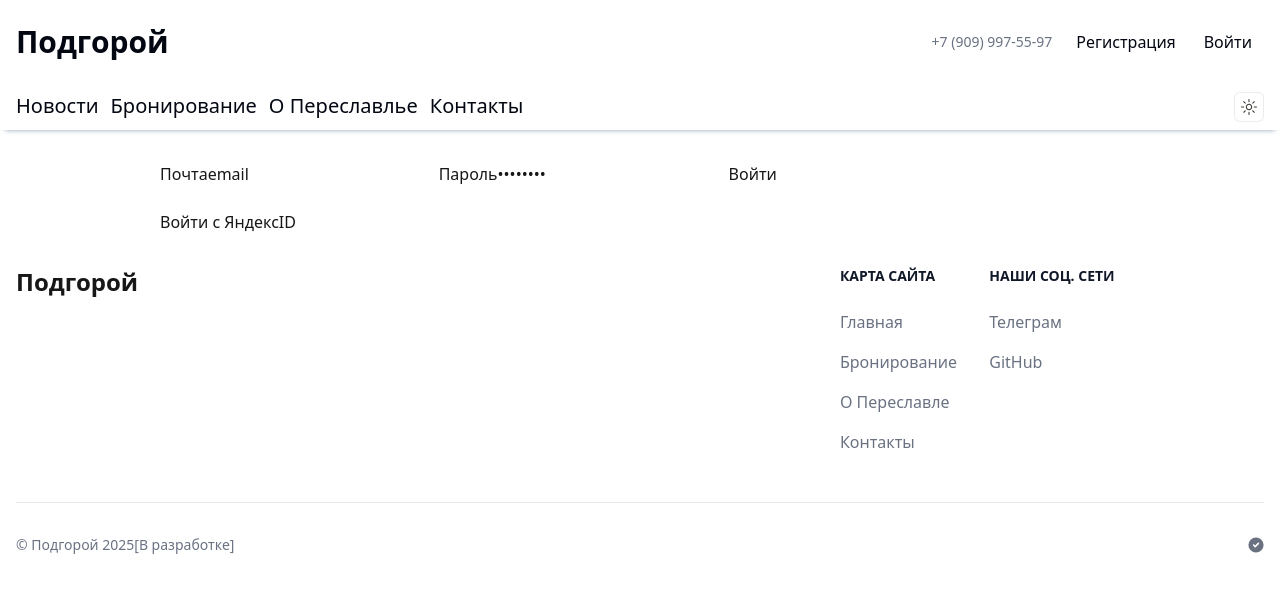
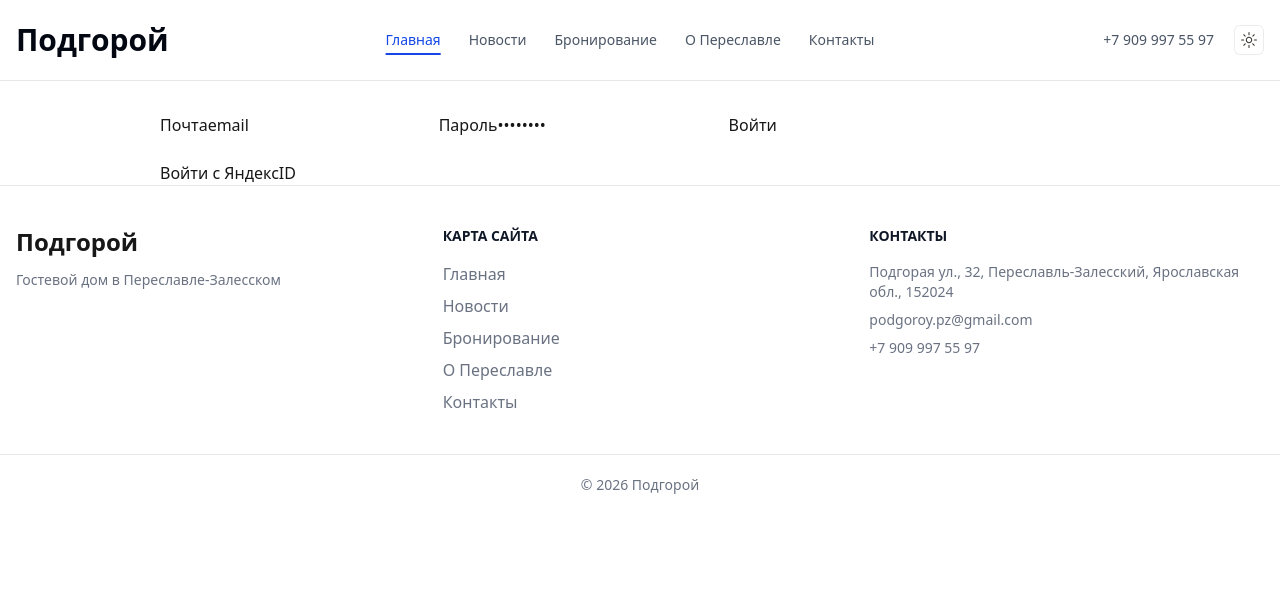
Before and after one commit to MatteyGG/podgoroy_remaster, a Next.js app: page /login in a window 1280 px wide. Shown: the top 592 px of the page. Built offline with nearby package versions, Linux system fonts and the light colour scheme.

Commit message:
feat: add seamless section navigation

```diff
--- a/src/app/components/footer.tsx
+++ b/src/app/components/footer.tsx
@@ -1,77 +1,36 @@
+"use client";
+
 import Link from "next/link";
+import { HOME_SECTIONS, SITE_CONTACTS } from "@/content/site";
+import { navigateToSection } from "@/utils/scrollUtils";
 
 export default function Footer() {
   return (
-    // <footer classNameName="bg-white mx-2 rounded-lg shadow md:fixed md:w-full bottom-0 ">
-    //   <div classNameName="mx-auto max-w-screen-xl p-4 md:flex md:items-center md:justify-between">
-    //     <span classNameName="text-sm text-gray-500 sm:text-center dark:text-gray-400">
-    //       © Подгорой 2024[В разработке]
-    //     </span>
-    //     <ul classNameName="flex flex-wrap items-center mt-3 text-sm font-medium text-gray-500 dark:text-gray-400 sm:mt-0">
-    //       <li>
-    //         <a href="/" classNameName="hover:underline me-4 md:me-6">
-    //           Домой
-    //         </a>
-    //       </li>
-    //       <li>
-    //         <a href="/contacts" classNameName="hover:underline">
-    //           Контакты
-    //         </a>
-    //       </li>
-    //     </ul>
-    //   </div>
-    // </footer>
-    <footer className="bg-white dark:bg-gray-900">
-      <div className="mx-auto w-full max-w-screen-xl p-4 py-6 lg:py-8">
-        <div className="md:flex md:justify-between">
-          <div className="mb-6 md:mb-0">
-            <Link href="/" className="flex items-center">
-              <span className="self-center text-2xl font-semibold whitespace-nowrap dark:text-white">Подгорой</span>
-            </Link>
-          </div>
-          <div className="grid grid-cols-2 gap-8 sm:gap-6 sm:grid-cols-3">
-            <div>
-              <h2 className="mb-6 text-sm font-semibold text-gray-900 uppercase dark:text-white">Карта сайта</h2>
-              <ul className="text-gray-500 dark:text-gray-400 font-medium">
-                <li className="mb-4">
-                  <Link href="/" className="hover:underline">Главная</Link>
-                </li>
-                <li className="mb-4">
-                  <Link href="/booking" className="hover:underline">Бронирование</Link>
-                </li>
-                <li className="mb-4">
-                  <Link href="/pereslavl" className="hover:underline">О Переславле</Link>
-                </li>
-                <li className="mb-4">
-                  <Link href="/contacts" className="hover:underline">Контакты</Link>
-                </li>
-              </ul>
-            </div>
-            <div>
-              <h2 className="mb-6 text-sm font-semibold text-gray-900 uppercase dark:text-white">Наши соц. сети</h2>
-              <ul className="text-gray-500 dark:text-gray-400 font-medium">
-                <li className="mb-4">
-                  <a href="https://github.com/themesberg/flowbite" className="hover:underline ">Телеграм</a>
-                </li>
-                <li className="mb-4">
-                  <a href="https://github.com/themesberg/flowbite" className="hover:underline ">GitHub</a>
-                </li>
-              </ul>
-            </div>
-          </div>
+    <footer className="border-t border-gray-200 bg-white dark:border-gray-800 dark:bg-gray-900">
+      <div className="mx-auto grid w-full max-w-screen-xl gap-8 px-4 py-10 md:grid-cols-3">
+        <div>
+          <Link href="/#home" className="text-2xl font-semibold dark:text-white" onClick={(event) => navigateToSection(event, "home")}>Подгорой</Link>
+          <p className="mt-3 text-sm text-gray-500 dark:text-gray-400">Гостевой дом в Переславле-Залесском</p>
         </div>
-        <hr className="my-6 border-gray-200 sm:mx-auto dark:border-gray-700 lg:my-8" />
-        <div className="sm:flex sm:items-center sm:justify-between">
-          <span className="text-sm text-gray-500 sm:text-center dark:text-gray-400">© Подгорой 2025[В разработке]</span>
-          <div className="flex mt-4 sm:justify-center sm:mt-0">
-            <a href="#" className="text-gray-500 hover:text-gray-900 dark:hover:text-white ms-5">
-              <svg className="w-4 h-4" aria-hidden="true" xmlns="http://www.w3.org/2000/svg" fill="currentColor" viewBox="0 0 20 20">
-                <path d="M10 .5a9.5 9.5 0 1 0 9.5 9.5A9.51 9.51 0 0 0 10 .5Zm3.707 8.207-4 4a1 1 0 0 1-1.414 0l-2-2a1 1 0 0 1 1.414-1.414L9 10.586l3.293-3.293a1 1 0 0 1 1.414 1.414Z"/>
-              </svg>
-              <span className="sr-only">GitHub account</span>
-            </a>
-          </div>
+        <nav aria-label="Навигация в подвале">
+          <h2 className="mb-4 text-sm font-semibold uppercase text-gray-900 dark:text-white">Карта сайта</h2>
+          <ul className="space-y-2 text-gray-500 dark:text-gray-400">
+            {HOME_SECTIONS.map((section) => (
+              <li key={section.id}><a href={`/#${section.id}`} className="hover:underline" onClick={(event) => navigateToSection(event, section.id)}>{section.label}</a></li>
+            ))}
+          </ul>
+        </nav>
+        <div>
+          <h2 className="mb-4 text-sm font-semibold uppercase text-gray-900 dark:text-white">Контакты</h2>
+          <address className="space-y-2 text-sm not-italic text-gray-500 dark:text-gray-400">
+            <p>{SITE_CONTACTS.address}</p>
+            <p><a className="hover:underline" href={`mailto:${SITE_CONTACTS.email}`}>{SITE_CONTACTS.email}</a></p>
+            <p><a className="hover:underline" href={SITE_CONTACTS.phoneHref}>{SITE_CONTACTS.phoneDisplay}</a></p>
+          </address>
         </div>
+      </div>
+      <div className="border-t border-gray-200 px-4 py-5 text-center text-sm text-gray-500 dark:border-gray-800 dark:text-gray-400">
+        © {new Date().getFullYear()} Подгорой
       </div>
     </footer>
   );
--- a/src/app/components/navbar.tsx
+++ b/src/app/components/navbar.tsx
@@ -1,82 +1,70 @@
+"use client";
+
 import Link from "next/link";
 import ThemeSwitcher from "./themeSwitcher";
+import { HOME_SECTIONS, SITE_CONTACTS, type SectionId } from "@/content/site";
+import { useActiveSection } from "@/hooks/useActiveSection";
+import { navigateToSection } from "@/utils/scrollUtils";
+
+const SECTION_IDS = HOME_SECTIONS.map((section) => section.id);
 
 export default function Navbar() {
-    return (<>
-        <nav className=" bg-white   text-gray-950 px-2 py-2 sm:px-4 rounded dark:text-white dark:bg-gray-950">
-            <div className="flex flex-wrap justify-between mx-auto max-w-screen-xl pt-4">
-                <Link href="/">
-                    <span className="self-center text-2xl md:text-3xl font-semibold">
-                        Подгорой
-                    </span>
-                </Link>
-                <div className="flex items-center gap-2 md:gap-3">
-                    <Link
-                        href="tel:+79099755597"
-                        className="text-sm hidden  text-gray-500  hover:underline md:block "
-                    >
-                        +7 (909) 997-55-97
-                    </Link>
-                    {/* {session?.user ? (
-                        <>
-                            <Link href="/profile">Профиль</Link>
-                            <SignoutButton />
-                        </>
-                    ) : ( */}
-                    <>
-                        <div className="flex gap-1">
-                            <div className="hidden md:block">
-                                <Link
-                                    href="/registration"
-                                    className=" px-3 py-1 rounded-md"
-                                >
-                                    Регистрация
-                                </Link>
-                            </div>
-                            <div>
-                                <Link
-                                    href="/login"
-                                    className="bg-primary px-3 py-1 rounded-md"
-                                >
-                                    Войти
-                                </Link>
-                            </div>
-                        </div>
-                    </>
-                    {/* )} */}
-                </div>
-            </div>
+  const activeSection = useActiveSection(SECTION_IDS);
+
+  const linkClass = (id: SectionId) =>
+    `block rounded-md px-3 py-2 text-sm font-medium transition-colors hover:bg-gray-100 dark:hover:bg-gray-800 ${
+      activeSection === id
+        ? "text-blue-700 underline decoration-2 underline-offset-8 dark:text-blue-300"
+        : "text-gray-600 dark:text-gray-300"
+    }`;
+
+  return (
+    <header className="sticky top-0 z-50 border-b border-gray-200 bg-white/95 text-gray-950 backdrop-blur dark:border-gray-800 dark:bg-gray-950/95 dark:text-white">
+      <div className="mx-auto flex min-h-20 max-w-screen-xl items-center justify-between gap-4 px-4">
+        <Link href="/#home" className="shrink-0 text-2xl font-semibold md:text-3xl" onClick={(event) => navigateToSection(event, "home")}>Подгорой</Link>
+
+        <nav aria-label="Основная навигация" className="hidden md:block">
+          <ul className="flex items-center gap-1">
+            {HOME_SECTIONS.map((section) => (
+              <li key={section.id}>
+                <a href={`/#${section.id}`} className={linkClass(section.id)} aria-current={activeSection === section.id ? "location" : undefined} onClick={(event) => navigateToSection(event, section.id)}>
+                  {section.label}
+                </a>
+              </li>
+            ))}
+          </ul>
         </nav>
-        <nav className="sticky top-0 z-50 bg-white border-gray-200 shadow-[0_5px_5px_-5px] shadow-slate-400 dark:shadow-slate-950   text-gray-950 px-2 py-2 sm:px-4 rounded dark:text-white dark:bg-gray-950">
-                <div className="flex flex-wrap justify-between mx-auto max-w-screen-xl pt-4">
-                    <ul className="menu flex flex-row font-medium text-sm lg:text-xl gap-3 mt-0">
-                        <li>
-                            <Link href="/news">Новости</Link>
-                        </li>
-                        <li>
-                            <Link href="/booking">Бронирование</Link>
-                        </li>
-                        <li>
-                            <Link href="/pereslavl">О Переславлье</Link>
-                        </li>
-                        <li>
-                            <Link href="/contacts">Контакты</Link>
-                        </li>
-                    </ul>
-                    <ThemeSwitcher />
-                </div>
 
-        </nav>
-    </>
-    );
+        <div className="flex items-center gap-2">
+          <a href={SITE_CONTACTS.phoneHref} className="hidden px-3 text-sm text-gray-600 hover:underline dark:text-gray-300 lg:block">
+            {SITE_CONTACTS.phoneDisplay}
+          </a>
+          {/* <div className="flex gap-1">
+            <a href="/registration" className="px-3 py-1 rounded-md">Регистрация</a>
+            <a href="/login" className="bg-primary px-3 py-1 rounded-md">Войти</a>
+          </div> */}
+          <ThemeSwitcher />
+          <details className="relative md:hidden" onKeyDown={(event) => {
+            if (event.key === "Escape") event.currentTarget.open = false;
+          }}>
+            <summary className="cursor-pointer rounded-md border border-gray-300 px-3 py-2 text-sm font-medium dark:border-gray-700">Меню</summary>
+            <nav aria-label="Мобильная навигация" className="absolute right-0 mt-2 w-56 rounded-xl border border-gray-200 bg-white p-2 shadow-xl dark:border-gray-700 dark:bg-gray-900">
+              <ul>
+                {HOME_SECTIONS.map((section) => (
+                  <li key={section.id}>
+                    <a href={`/#${section.id}`} className={linkClass(section.id)} aria-current={activeSection === section.id ? "location" : undefined} onClick={(event) => {
+                      navigateToSection(event, section.id);
+                      event.currentTarget.closest("details")!.open = false;
+                    }}>
+                      {section.label}
+                    </a>
+                  </li>
+                ))}
+              </ul>
+            </nav>
+          </details>
+        </div>
+      </div>
+    </header>
+  );
 }
-
-{/* Навигационная панель */ }
-//   <header className="sticky top-0 z-50 bg-white/80 backdrop-blur-sm shadow-sm py-3 px-4">
-//     <nav className="flex justify-center gap-2 flex-wrap">
-//       <NavLink href="#section-1">О нас</NavLink>
-//       <NavLink href="#section-2">Комфорт</NavLink>
-//       <NavLink href="#section-3">Активности</NavLink>
-//       <NavLink href="#section-4">Контакты</NavLink>
-//     </nav>
-//   </header>
--- a/src/app/globals.css
+++ b/src/app/globals.css
@@ -103,3 +103,27 @@ body {
     --active-background: rgba(255, 255, 255, 0.03);
   }
 }
+
+section[id],
+div[id="home"],
+div[id="pereslavl"] {
+  scroll-margin-top: 104px;
+}
+
+@media (prefers-reduced-motion: reduce) {
+  html {
+    scroll-behavior: auto;
+  }
+}
+
+
+body {
+  overflow-x: hidden;
+  overflow-x: clip;
+}
+
+
+html {
+  overflow-x: hidden;
+  overflow-x: clip;
+}
--- /dev/null
+++ b/src/hooks/useActiveSection.ts
@@ -0,0 +1,76 @@
+"use client";
+
+import { useEffect, useRef, useState } from "react";
+import type { SectionId } from "@/content/site";
+
+export function useActiveSection(ids: readonly SectionId[]): SectionId {
+  const [activeSection, setActiveSection] = useState<SectionId>(ids[0] ?? "home");
+  const activeRef = useRef(activeSection);
+
+  useEffect(() => {
+    const selectSection = (id: SectionId, updateHash: boolean) => {
+      if (activeRef.current === id) return;
+      activeRef.current = id;
+      setActiveSection(id);
+      if (updateHash) window.history.replaceState(null, "", `#${id}`);
+    };
+
+    let requestedSection: SectionId | null = null;
+    const selectFromHash = () => {
+      const id = window.location.hash.slice(1) as SectionId;
+      if (!ids.includes(id)) return;
+      requestedSection = id;
+      selectSection(id, false);
+      document.getElementById(id)?.scrollIntoView({
+        behavior: window.matchMedia("(prefers-reduced-motion: reduce)").matches || window.matchMedia("(pointer: coarse)").matches || window.innerWidth < 768 ? "instant" as ScrollBehavior : "smooth",
+        block: "start",
+      });
+    };
+
+    const updateActive = () => {
+      if (requestedSection) {
+        const target = document.getElementById(requestedSection)?.getBoundingClientRect();
+        if (target && target.top >= 0 && target.top <= 500) requestedSection = null;
+        else return;
+      }
+      const readingLine = Math.min(window.innerHeight * 0.3, 160);
+      const sections = ids.map((id) => ({ id, rect: document.getElementById(id)?.getBoundingClientRect() }));
+      const current = sections.find(({ rect }) => rect && rect.top <= readingLine && rect.bottom > readingLine);
+      const last = sections[sections.length - 1];
+      const visibleLast = last?.rect && last.rect.top <= window.innerHeight * 0.8 ? last : undefined;
+      const selected = current ?? visibleLast;
+      if (selected?.id) selectSection(selected.id, true);
+    };
+
+    let timer: ReturnType<typeof setTimeout> | undefined;
+    const scheduleUpdate = () => {
+      if (timer) clearTimeout(timer);
+      timer = setTimeout(updateActive, 180);
+    };
+
+    selectFromHash();
+    scheduleUpdate();
+    window.addEventListener("hashchange", selectFromHash);
+    window.addEventListener("scroll", scheduleUpdate, { passive: true });
+    window.addEventListener("resize", scheduleUpdate);
+
+    const observer = new IntersectionObserver(scheduleUpdate, {
+      rootMargin: "-20% 0px -55% 0px",
+      threshold: [0, 0.1, 0.5],
+    });
+    ids.forEach((id) => {
+      const section = document.getElementById(id);
+      if (section) observer.observe(section);
+    });
+
+    return () => {
+      observer.disconnect();
+      if (timer) clearTimeout(timer);
+      window.removeEventListener("hashchange", selectFromHash);
+      window.removeEventListener("scroll", scheduleUpdate);
+      window.removeEventListener("resize", scheduleUpdate);
+    };
+  }, [ids]);
+
+  return activeSection;
+}
--- a/src/utils/scrollUtils.ts
+++ b/src/utils/scrollUtils.ts
@@ -1,20 +1,31 @@
-// Функция для плавной прокрутки к элементу
+import type { MouseEvent } from "react";
+import type { SectionId } from "@/content/site";
+
+export function navigateToSection(event: MouseEvent<HTMLAnchorElement>, id: SectionId) {
+  event.preventDefault();
+  const target = document.getElementById(id);
+  if (!target) return;
+  window.history.pushState(null, "", `#${id}`);
+  window.dispatchEvent(new Event("hashchange"));
+  target.scrollIntoView({
+    behavior: window.matchMedia("(prefers-reduced-motion: reduce)").matches || window.matchMedia("(pointer: coarse)").matches || window.innerWidth < 768 ? "instant" as ScrollBehavior : "smooth",
+    block: "start",
+  });
+}
+
 export const scrollToElement = (element: HTMLElement, offset: number = 0) => {
   const elementPosition = element.getBoundingClientRect().top + window.scrollY;
   const targetPosition = elementPosition - offset;
 
   window.scrollTo({
     top: targetPosition,
-    behavior: 'smooth'
+    behavior: "smooth",
   });
 };
 
-// Функция для поиска элемента по data-атрибуту
 export const scrollToDataNav = (navId: string, offset: number = 0) => {
-  // Проверяем, что код выполняется в браузере
-  if (typeof document === 'undefined') return;
+  if (typeof document === "undefined") return;
 
-  // Находим элемент по атрибуту
   const selector = `[data-scroll-nav="${navId}"]`;
   const target = document.querySelector(selector) as HTMLElement | null;
 
@@ -25,5 +36,4 @@ export const scrollToDataNav = (navId: string, offset: number = 0) => {
   }
 };
 
-// Тип для обработчика прокрутки
 export type ScrollHandler = (navId: string) => void;
```
